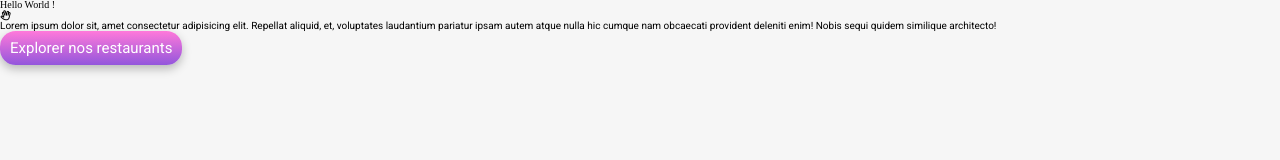
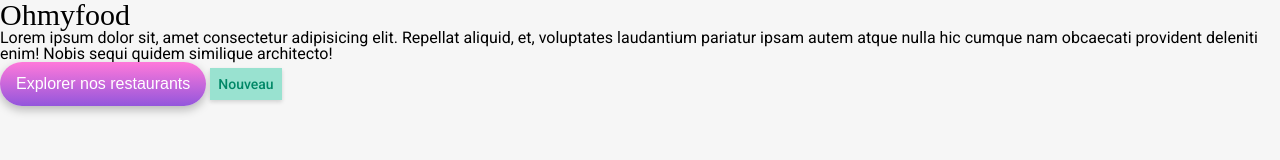
Before and after one commit to VenlaineBenjamin/projet-4-oc-Ohmyfood-, a website: page index.html in a window 1280 px wide. Drawn offline with Linux system fonts and the light colour scheme; a web font is replaced by a local one.

Commit message:
add tag new

```diff
--- a/index.html
+++ b/index.html
@@ -14,8 +14,7 @@
         <link rel="stylesheet" href="assets/style/style.css" />
     </head>
     <body>
-        <h1>Hello World !</h1>
-        <i class="fa-regular fa-hand-spock"></i>
+        <h1>Ohmyfood</h1>
         <p>
             Lorem ipsum dolor sit, amet consectetur adipisicing elit. Repellat
             aliquid, et, voluptates laudantium pariatur ipsam autem atque nulla
@@ -23,5 +22,7 @@
             similique architecto!
         </p>
         <button class="button-principal">Explorer nos restaurants</button>
+        <span class="tag-new">Nouveau</span>
+        <article class="home-card"></article>
     </body>
 </html>
--- a/sass/base/_typo.scss
+++ b/sass/base/_typo.scss
@@ -1,5 +1,5 @@
 html {
-    font-size: 62.5%;
+    font-family: $police-font-text;
 }
 
 h1,
@@ -11,10 +11,16 @@ h6 {
     font-family: $police-font-title;
 }
 
+h1 {
+    font-size: $font-size-title;
+
+    @include mode-desktop {
+        font-size: $font-size-title-desktop;
+    }
+}
+
 p {
-    font-family: $police-font-text;
 }
 
 button {
-    font-family: $police-font-text;
 }
--- a/sass/components/_mixin.scss
+++ b/sass/components/_mixin.scss
@@ -1,4 +1,4 @@
-@mixin btn-principal($font-size: 1.5rem) {
+@mixin btn-principal($font-size: $font-size-btn-principal) {
     font-size: $font-size;
     background: $btn-gradient-color;
     padding: 0.81rem 1rem;
--- a/sass/layouts/_mise-en-page.scss
+++ b/sass/layouts/_mise-en-page.scss
@@ -1,3 +1,12 @@
 .button-principal {
     @include btn-principal;
 }
+
+.tag-new {
+    font-size: 0.875rem;
+    font-weight: 500;
+    box-shadow: 0px 2px 4px 0px rgba(0, 0, 0, 0.15);
+    padding: 0.5rem;
+    background: $green-color;
+    color: $green-font;
+}
--- a/sass/style.scss
+++ b/sass/style.scss
@@ -1,6 +1,6 @@
 @import "utils/variable";
 @import "base/normalize";
+@import "components/mixin";
+@import "components/breakpoints";
 @import "base/typo";
-@import "components/mixin";
 @import "layouts/mise-en-page";
-@import "components/breakpoints";
--- a/sass/utils/_variable.scss
+++ b/sass/utils/_variable.scss
@@ -24,3 +24,9 @@ $btn-gradient-color-hover: linear-gradient(
 // box-shadow
 $shadow: 0px 4px 10px 0px rgba(0, 0, 0, 0.25);
 $shadow-hover: 0px 4px 15px 0px rgba(0, 0, 0, 0.35);
+
+// la taile de mes text
+$font-size-title: 1.875rem;
+$font-size-title-desktop: 2.8rem;
+$font-size-btn-principal: 1rem;
+$font-size-title-card: 1.125rem;
```
Also changed, not shown: assets/style/style.css, 1 other file.
